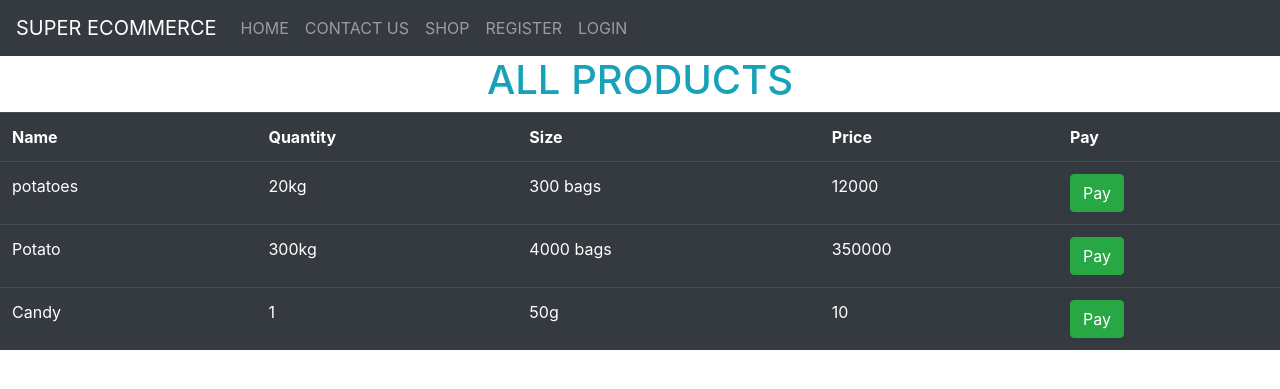
After one commit to KXRIAtheDEV/ecommerce-website, a Django app: page /shop/ in a window 1280 px wide. The commit adds this page. Shown: the top 389 px of the page. Run offline with Django 4.2, Linux system fonts and the light colour scheme; data comes from the database, SQL or seed files in the repository; both versions use the stored data as it was after the commit; some libraries are stand-ins or nearby versions.

Commit message:
second commit

```diff
--- a/SuperEcommerceDjangoProject/settings.py
+++ b/SuperEcommerceDjangoProject/settings.py
@@ -25,7 +25,7 @@ SECRET_KEY = 'django-insecure-btbu0isr5p(lt9=d63(x*r0pcd=@h0^7t%%cl*j!^5uwk*@5ik
 # SECURITY WARNING: don't run with debug turned on in production!
 DEBUG = True
 
-ALLOWED_HOSTS = []
+ALLOWED_HOSTS = ['127.0.0.1']
 
 
 # Application definition
@@ -39,7 +39,8 @@ INSTALLED_APPS = [
     'django.contrib.staticfiles',
     'SuperEcommerceDjangoProject',
     'crispy_forms',
-    'crispy_bootstrap4'
+    'crispy_bootstrap4',
+    'django_daraja'
 ]
 CRISPY_ALLOWED_TEMPLATE_PACKS = 'bootstrap4'
 CRISPY_TEMPLATE_PACK = 'bootstrap4'
--- a/SuperEcommerceDjangoProject/urls.py
+++ b/SuperEcommerceDjangoProject/urls.py
@@ -29,5 +29,7 @@ urlpatterns = [
     path('update-product/<id>', user_views.update_product, name='upd-prod'),
     path('register/', user_views.register, name='user-registration'),
     path('login/', auth_views.LoginView.as_view(template_name='login.html'), name='user-login'),
-    path('logout/', auth_views.LogoutView.as_view(template_name='logout.html'), name='user-logout')
+    path('logout/', auth_views.LogoutView.as_view(template_name='logout.html'), name='user-logout'),
+    path('shop/', user_views.shop, name='shop'),
+    path('pay/<id>', user_views.pay, name='pay')
 ]
--- a/SuperEcommerceDjangoProject/views.py
+++ b/SuperEcommerceDjangoProject/views.py
@@ -1,11 +1,21 @@
+from __future__ import unicode_literals
+from django_daraja.mpesa import utils
+from django.http import HttpResponse, JsonResponse
+from django.views.generic import View
+from django_daraja.mpesa.core import MpesaClient
+from decouple import config
+from datetime import datetime
+
 from django.shortcuts import render, redirect
 from .models import Product
 from django.contrib import messages
 from .forms import UserRegistrationForm
 from django.contrib.auth.decorators import login_required
 
+
 def index(request):
     return render(request, 'index.html')
+
 
 @login_required
 def add_product(request):
@@ -28,11 +38,13 @@ def add_product(request):
 
     return render(request, 'add-product.html')
 
+
 @login_required
 def all_products(request):
     products = Product.objects.all()
     context = {"products": products}
     return render(request, 'products.html', context)
+
 
 @login_required
 def delete_product(request, id):
@@ -40,6 +52,7 @@ def delete_product(request, id):
     product.delete()
     messages.success(request, 'Products deleted successfully')
     return redirect('all-products')
+
 
 @login_required
 def update_product(request, id):
@@ -70,3 +83,32 @@ def register(request):
     else:
         form = UserRegistrationForm()
     return render(request, 'register.html', {'form': form})
+
+
+def shop(request):
+    products = Product.objects.all()
+    context = {"products": products}
+    return render(request, 'shop.html', context)
+
+mpesa_client = MpesaClient()
+stk_push_callback_url = 'https://api.darajambili.com/express-payment'
+
+def auth_success(request):
+    response = mpesa_client.access_token()
+    return JsonResponse(response, safe=False)
+
+def pay(request,id):
+    product = Product.objects.get(id=id)
+    context = {"product": product}
+    if request.method == "POST":
+        phone_number = request.POST.get('c-phone')
+        product_price = request.POST.get('p-price')
+        product_price = int(product_price)
+        receipt_number = "payment_1"
+        transaction_desc = "Paying for a product"
+        transaction = mpesa_client.stk_push(phone_number, product_price,
+                                            receipt_number, transaction_desc,
+                                            stk_push_callback_url)
+        return JsonResponse(transaction.response_description, safe=False)
+
+    return render(request, 'pay.html', context)
--- a/templates/master.html
+++ b/templates/master.html
@@ -29,7 +29,9 @@
                 <li class="nav-item">
                     <a class="nav-link" href="#">CONTACT US</a>
                 </li>
-
+                <li class="nav-item">
+                    <a class="nav-link" href="{% url 'shop' %}">SHOP</a>
+                </li>
                 {% if user.is_authenticated %}
 
                     <li class="nav-item">
--- /dev/null
+++ b/templates/shop.html
@@ -0,0 +1,28 @@
+{% extends 'master.html' %}
+{% load static %}
+{% block content %}
+    <div>
+        <h1 class="text-info text-center">ALL PRODUCTS</h1>
+        {% for message in messages %}
+            <p class="text-success">{{ message }}</p>
+        {% endfor %}
+        <table class="table table-dark table-hover">
+            <tr>
+                <th>Name</th>
+                <th>Quantity</th>
+                <th>Size</th>
+                <th>Price</th>
+                <th>Pay</th>
+            </tr>
+            {% for product in products %}
+                <tr>
+                    <td>{{ product.name }}</td>
+                    <td>{{ product.qtty }}</td>
+                    <td>{{ product.size }}</td>
+                    <td>{{ product.price }}</td>
+                    <td><a class="btn btn-success" href="/pay/{{ product.id }}">Pay</a></td>
+                </tr>
+            {% endfor %}
+        </table>
+    </div>
+{% endblock %}
```
Also changed, not shown: templates/pay.html (added, +14 -0 lines), db.sqlite3, 1 other file.
